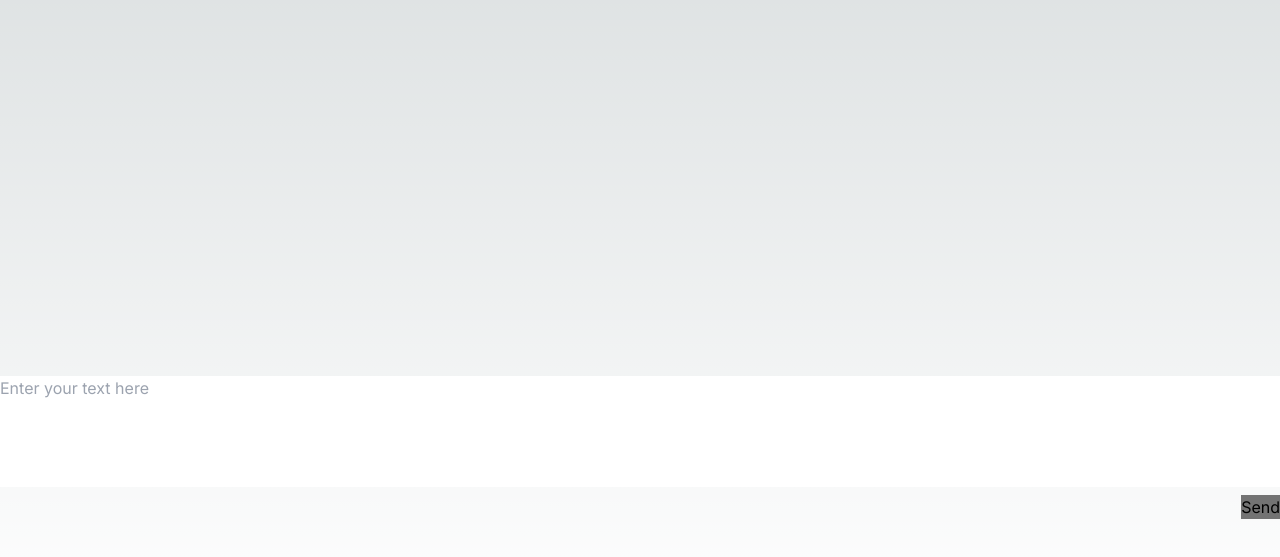
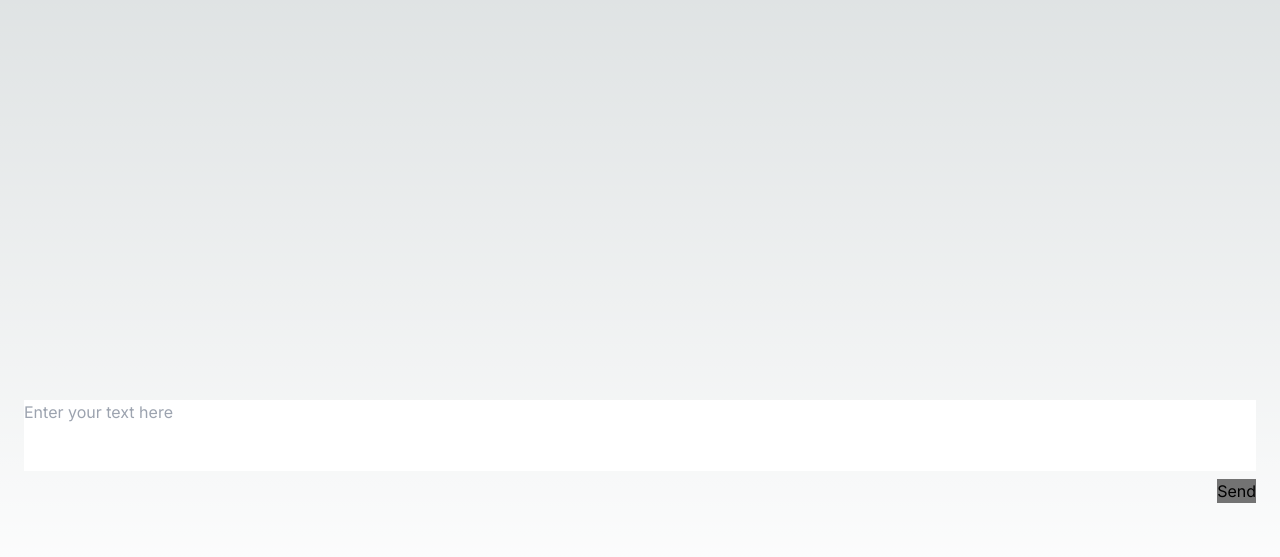
Before and after one commit to butterman0423/ai-custserve, a Next.js app: page /pages/support in a window 1280 px wide. Shown: the part 189-746 px from the top of the page. Built offline with nearby package versions, Linux system fonts and the light colour scheme.

Commit message:
Changed record dividing method

```diff
--- a/app/pages/support/page.tsx
+++ b/app/pages/support/page.tsx
@@ -12,11 +12,14 @@ export default function Support() {
             <Record className="w-100 h-4/6 my-4">
                 { messages.map((txt, idx) => {
                     return (
-                        <TextCard className="bg-slate-700 min-h-32" key={idx} name='Sample' time={0} text={txt}/>
+                        <TextCard
+                            className='bg-slate-700 min-h-32'
+                            key={idx} name='Sample'
+                            time={0} text={txt} />
                     );
                 })}
             </Record>
-            <InputField className="w-100 h-1/6" onClick={async (txt) => {
+            <InputField className="w-100 h-1/6 p-6" onClick={async (txt) => {
                 const searchParams = new URLSearchParams({
                     prompt: txt
                 })
--- a/components/Record.tsx
+++ b/components/Record.tsx
@@ -9,7 +9,7 @@ export default function Record({
     children, className
 }: Options) {
     return (
-        <div className={`flex flex-col gap-4 justify-end ${className}`}>
+        <div className={`flex flex-col justify-end divide-y ${className}`}>
             { children }
         </div>
     );
```
